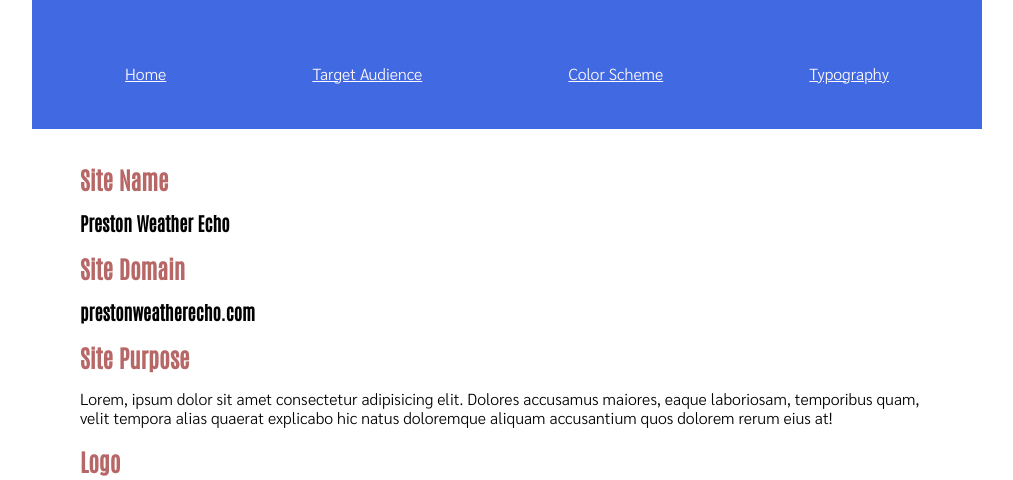
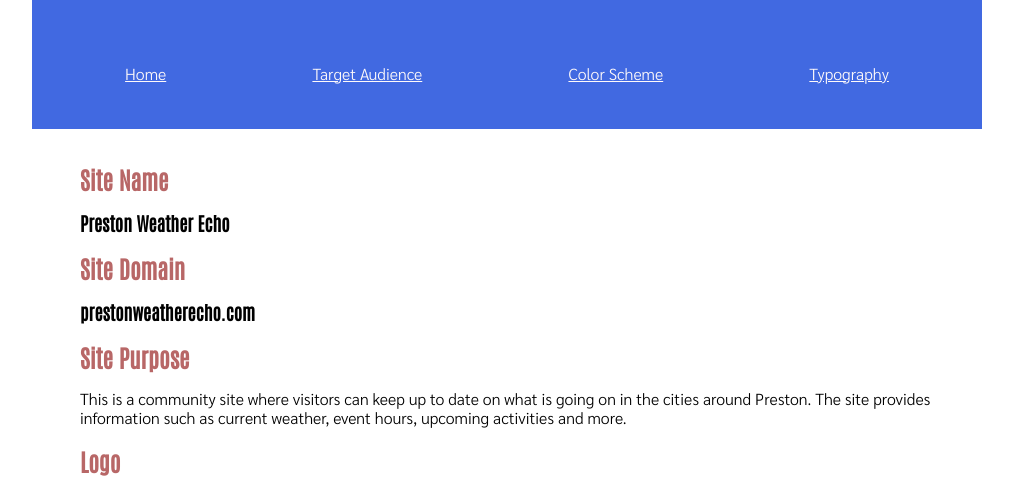
Before and after one commit to misatov/misatovelazquez.github.io, a plain HTML site: page lesson3/index.html in a window 1280 px wide. Shown: the part 101-581 px from the top of the page, without its empty margins (133-1146 px from the left). Drawn offline with nearby package versions, Linux system fonts and the light colour scheme.

Commit message:
site purpose

```diff
--- a/lesson3/index.html
+++ b/lesson3/index.html
@@ -36,9 +36,9 @@
         <h3>prestonweatherecho.com</h3>
 
         <h2>Site Purpose</h2>
-        <p>Lorem, ipsum dolor sit amet consectetur adipisicing elit. Dolores accusamus maiores, eaque laboriosam,
-            temporibus quam, velit tempora alias quaerat explicabo hic natus doloremque aliquam accusantium quos dolorem
-            rerum eius at!</p>
+        <p>This is a community site where visitors can keep up to date on what is going on in the cities around Preston.
+            The site provides information such as current weather, event hours, upcoming activities and
+            more. </p>
 
         <h2>Logo</h2>
         <img src="images/icon.png" alt="Weather Logo">
```
